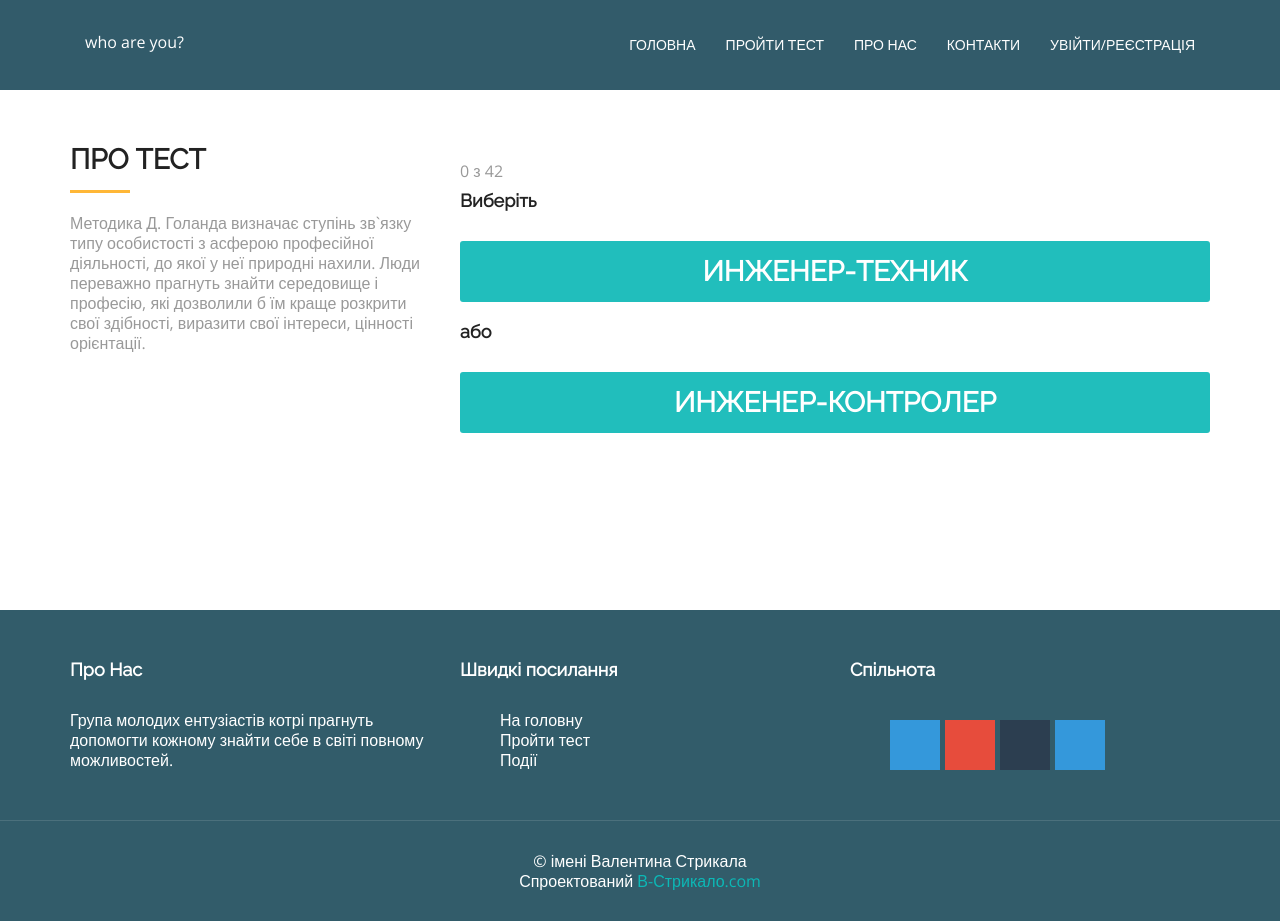
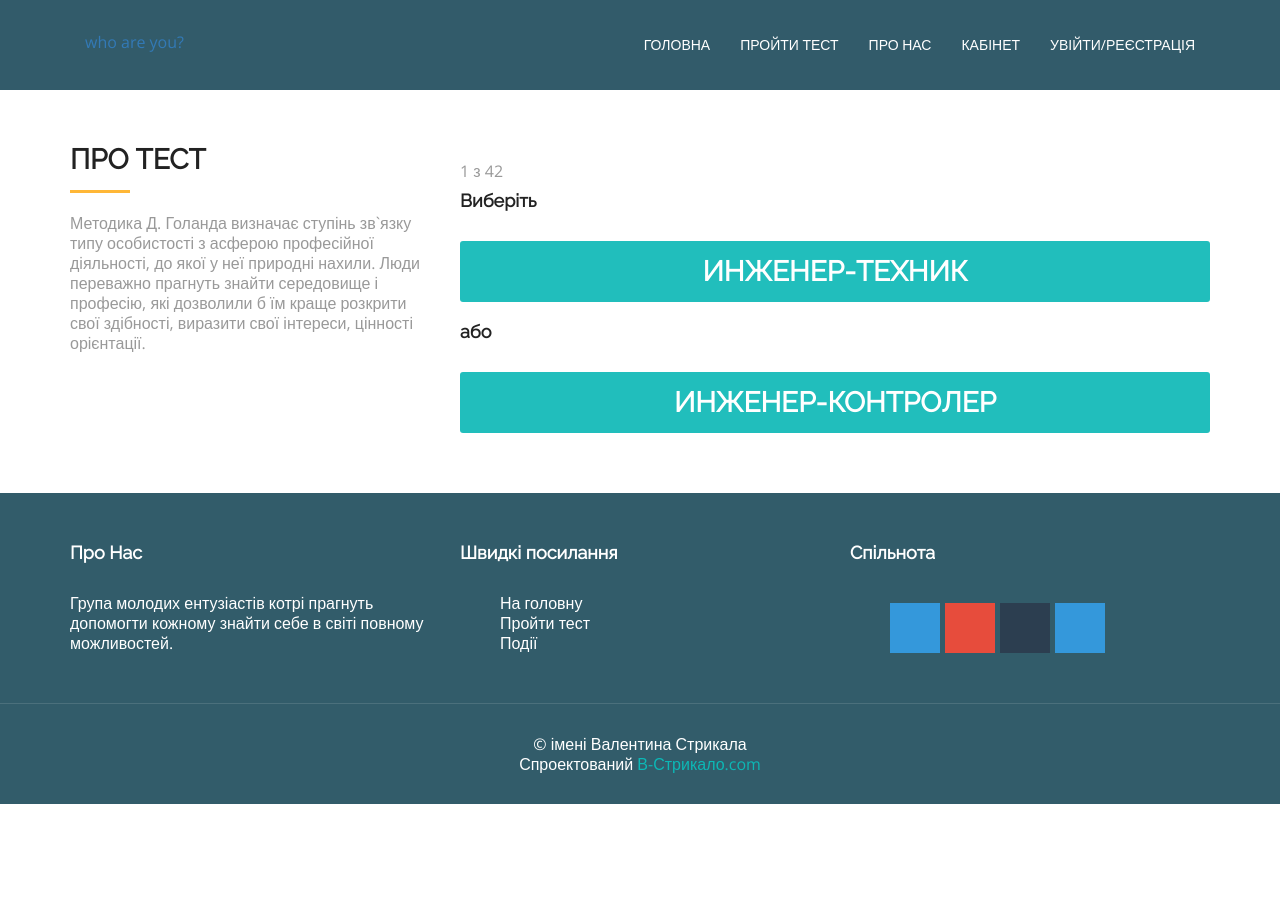
Before and after one commit to labMySt/hackathon, a React (Create React App) app in the folder client/: page /test in a window 1280 px wide. After the commit the page ends 804 px from the top, so only its background shows below. Built offline with nearby package versions, Linux system fonts and the light colour scheme; some icons are missing; a web font is replaced by a local one; what react-redux-form would draw is missing.

Commit message:
commit before marging

```diff
--- a/client/package.json
+++ b/client/package.json
@@ -15,7 +15,10 @@
   },
   "dependencies": {
     "axios": "^0.18.0",
+    "chart.js": "^2.7.2",
     "react": "^16.4.1",
+    "react-chartjs": "^1.2.0",
+    "react-chartjs-2": "^2.7.2",
     "react-dom": "^16.4.1",
     "react-redux": "^5.0.7",
     "react-redux-form": "^1.16.9",
--- a/client/src/components/landing/cabinet/trainee/Diagram.js
+++ b/client/src/components/landing/cabinet/trainee/Diagram.js
@@ -1,15 +1,36 @@
-import React, { Component } from 'react';
-import './Diagram.css';
+import React, { Component } from "react";
+import {Doughnut} from 'react-chartjs-2';
 
-class Diagram extends Component {
-  render() {
-    return (
-      <div>
-          Щоб отримати результат потрыбно пройти тест
-          <img src="img/diagram.jpg" className="diagram-img"/>
-      </div>
-    );
-  }
+class Diagram extends React.Component{
+    render(){
+      console.log(this.props)
+      var Data={
+        labels: ["Реалісничний","Інтелектуальний", "Соціальний","Систематичний", "Підприємницький", "Артистичний"],
+        datasets: [{
+            label: '# of Votes',
+            data: this.props.data,
+            backgroundColor: [
+                'rgba(255, 99, 132, 0.2)',
+                'rgba(54, 162, 235, 0.2)',
+                'rgba(255, 206, 86, 0.2)',
+                'rgba(75, 192, 192, 0.2)',
+                'rgba(153, 102, 255, 0.2)',
+                'rgba(255, 159, 64, 0.2)'
+            ],
+            borderColor: [
+                'rgba(255,99,132,1)',
+                'rgba(54, 162, 235, 1)',
+                'rgba(255, 206, 86, 1)',
+                'rgba(75, 192, 192, 1)',
+                'rgba(153, 102, 255, 1)',
+                'rgba(255, 159, 64, 1)'
+            ],
+            borderWidth: 1
+        }]
+    };
+      return(
+        <Doughnut data={Data} />
+      )
+    }
 }
-
 export default Diagram;
--- a/client/src/components/landing/cabinet/trainee/TraineeCabinet.js
+++ b/client/src/components/landing/cabinet/trainee/TraineeCabinet.js
@@ -93,9 +93,11 @@ class TraineeCabinet extends Component {
                             </div>
                             <hr />
                             <div className="service-info trainee-profile-cogs-right">
-                                <button className="btn">
-                                    Пройти тест Голланда
-                                </button>
+                                <a href="/test">
+                                  <button className="btn">
+                                      Пройти тест Голланда
+                                  </button>
+                                </a>
                                 <div className="trainee-gaps" />
                                 <button className="btn trainee-button-cogs">
                                     <i className="fa fa-cogs fa-2x" />
--- a/client/src/components/landing/header/Header.js
+++ b/client/src/components/landing/header/Header.js
@@ -12,7 +12,7 @@ class Header extends Component {
           <div className="col-md-12">
             <div className="navbar-header">
             <div className="headel-slogan">
-              who are you?
+              <a href="/">who are you?</a>
             </div>
             </div>
             <div className="collapse navbar-collapse navbar-right" id="myNavbar">
@@ -20,7 +20,7 @@ class Header extends Component {
                 <li><a href="/">Головна</a></li>
                 <li><a href="/test">Пройти тест</a></li>
                 <li><a href="#testimonial">Про нас</a></li>
-                <li><a href="#contact">Контакти</a></li>
+                <li><a href="/trainee_cabinet">Кабінет</a></li>
                 <li><a href="/signin">Увійти/Реєстрація</a></li>
 
               </ul>
--- a/client/src/components/testing/Testing.js
+++ b/client/src/components/testing/Testing.js
@@ -1,17 +1,19 @@
 import React, { Component } from "react";
 import questions from './Questions.js'
 import interpretation from "./interpretation.js"
+import Diagram from '../landing/cabinet/trainee/Diagram';
 
 class Testing extends React.Component {
   constructor(props) {
     super(props);
     this.state = {testStage: 0,
-                  data_result:[]};
+                  data_result:[],
+                  data: []};
     this.buttonClick = this.buttonClick.bind(this);
   }
 
  buttonClick(but){
-   if (this.state.testStage < 42) {
+   if (this.state.testStage < 40) {
      if (but === 0) {
        var mass = this.state.data_result;
        mass.push(1);
@@ -27,9 +29,13 @@ class Testing extends React.Component {
          testStage: prevState.testStage+1
        }));
      }
-   }
-   else {
-     interpretation(this.state.data_result);
+   } else {
+     console.log("before fucntion", this.state.data_result);
+     var dataBefore = interpretation(this.state.data_result);
+     console.log("return fucntion", dataBefore);
+     this.setState(prevState =>({data: dataBefore,
+       testStage: prevState.testStage+1
+     }));
    }
 
    this.setState(prevState =>({
@@ -42,7 +48,7 @@ class Testing extends React.Component {
       <div className="service-info">
         <div className="icon">
           <i className="fa fa-question-circle mx-2" />
-          <span className="">{this.state.testStage} з 42</span>
+          <span className="">{this.state.testStage + 1} з 42</span>
         </div>
         <h4>Виберіть</h4>
         <button className="btn btn-appoint btn-lg btn-block" onClick = {()=>this.buttonClick(0)}>
@@ -54,10 +60,17 @@ class Testing extends React.Component {
         <h2 className="section-title white lg-line">{questions[this.state.testStage][1]}</h2>
       </button>
     </div>
+    if (this.state.testStage < 41){
+      var diagram = testPart;
+    } else {
+    var diagram = <div className="col-md-8" style = {{weight: "500px"}}>
+                    <Diagram data = {this.state.data}/>
+                    </div>
+  }
     return (
       <div>
         <div style = {{height: "90px"}}></div>
-      <section id="service" className="section-padding" style = {{height: "65vh"}}>
+      <section id="service" className="section-padding" >
         <div className="container">
           <div className="row">
             <div className="col-md-4 col-sm-4">
@@ -71,7 +84,7 @@ class Testing extends React.Component {
                 інтереси, цінності орієнтації.
               </p>
             </div>
-            {testPart}
+            <div >{diagram}</div>
           </div>
         </div>
       </section>
```
Also changed, not shown: 1 other file (tests, documents, lock files or other folders).
